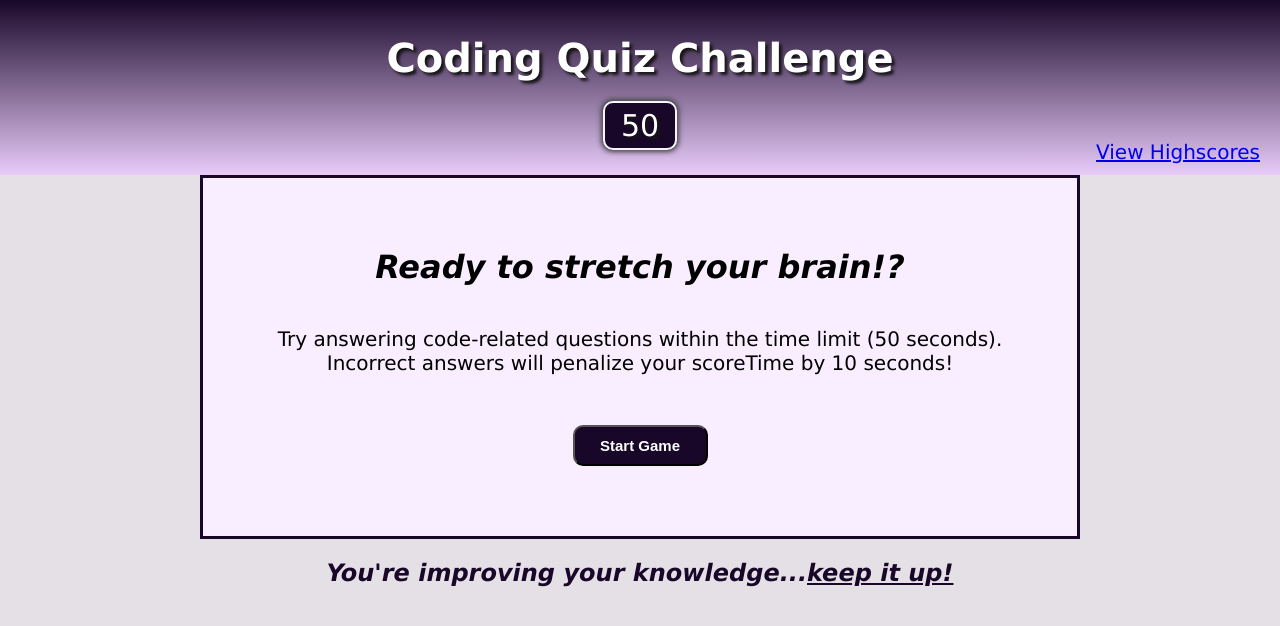
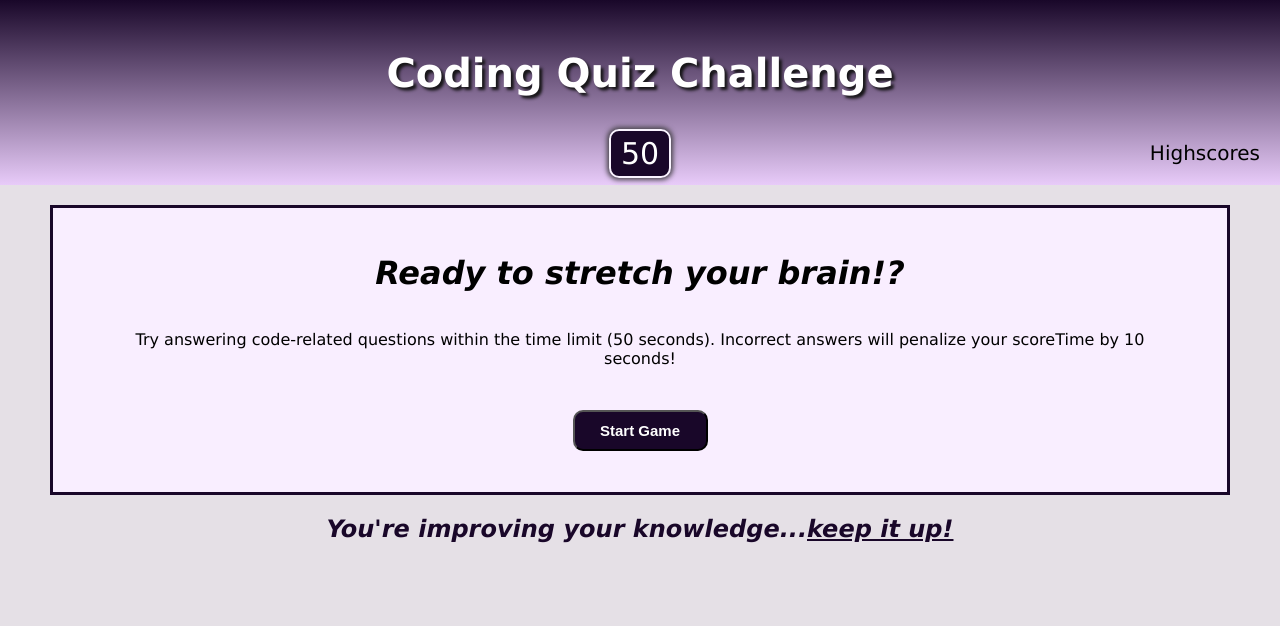
Before and after one commit to waynefenwick/04-CodingQuiz-Challenge, a plain HTML site: page index.html in a window 1280 px wide. Drawn offline with Linux system fonts and the light colour scheme.

Commit message:
Still working on Flexbox

```diff
--- a/Develop/style.css
+++ b/Develop/style.css
@@ -7,33 +7,20 @@ body {
 }
 
 header {
-     flex-wrap: wrap;
-     flex-direction: column;
      vertical-align: middle;
-     align-content: center;
-     min-width: 100%;
-     margin: 0;
-     padding: 0;
-     display: flex;
+     padding-top: 10px;
      background-image:linear-gradient(rgb(25, 7, 41), rgb(232, 203, 249));
-     color: white;
      border-bottom: 2px static rgb(25, 7, 41);
-
 }
 
 #heading {
-     color: crgb(253, 253, 253);
+     color: white;
+     text-shadow: 3px 3px 3px rgb(23, 22, 24);
+     font-size: 40px;
      text-align: center;
-     font-size: 40px;
-     height: 140px;
-     padding-top: 35px;
-     text-shadow: 3px 3px 3px rgb(23, 22, 24);
 }
 
-#timer {
-     display: flex;
-     justify-content: center;
-     align-items: center;
+.timer {
      font-size: 30px;
      color: rgb(255, 255, 255);
      padding: 5px 10px 5px 10px;
@@ -42,46 +29,52 @@ header {
      text-align: center;
      border: 2px solid rgb(250, 244, 255);
      box-shadow: 0px 0px 5px 2px rgb(71, 68, 74);
-     width: 50px;
+     vertical-align: bottom;
+}
+
+#timer {
+     margin-bottom: 30px;
+     text-align: center;
 }
 
 #viewHighScores {
      font-size: 20px;
-     position: absolute;
-     right: 20px;
-     top: 140px;
+     margin-top: -60px;
+     padding: 0 20px 20px 0;
+     text-align: right;
 }
 
 h1 {
      text-align: center;
-     margin-top: 70px;
+     margin-top: 50px 0 50px 0;
      width: 100%;
 }
 
 main {
-     display:flex;
-     flex-wrap: wrap;
-     flex-direction: column;
-     justify-content: center;
+     display: flex;
      align-items: center;
-     margin-left: 200px;
-     margin-right: 200px;
      background-color: rgb(249, 238, 255);
      border: 3px solid rgb(25, 7, 41);
      height: fit-content;
-     padding: 0 50px 50px 50px;
-     width: auto;
+     padding: 25px 25px 25px 25px;
+     width: fit-content;
+     margin: 0px 50px 0px 50px;
 }
 
-p {
-     display:flex;
-     justify-content: center;
-     text-align: center;
-     font-size: 20px;
-     padding: 0 20px 0 20px;
+#challenge {
+     display: flex;
+     flex-wrap: wrap;
+     flex-direction: column;
+     vertical-align: middle;
+     align-content: center;
+     margin: 0px 50px 0px 50px;
 }
 
-#startGm {
+#message {
+     text-align: center;
+}
+
+.startGm {
      display: flex;
      flex-wrap: wrap;
      justify-content: center;
@@ -98,17 +91,15 @@ p {
      margin-top: 10px;
 }
 
-#startGm:hover {
+.startGm:hover {
      background-color: rgb(255, 255, 255);
      color: rgb(25, 7, 41);
 }
 
-#challenge {
+#startGm {
      display: flex;
-     flex-wrap: wrap;
      flex-direction: column;
-     vertical-align: middle;
-     align-content: center;
+     align-items: center;
 }
 
 .questions {
@@ -205,13 +196,8 @@ p {
      cursor: pointer;
 }
 
-/*@media screen and (max-width: 800px) { --play around with this for the intro page
-     header {
-          flex-direction: column;
-     }
-}*/
-
 footer {
      text-align: center;
      color:rgb(25, 7, 41);
+     margin: 0px 25px 0px 25px;
 }
--- a/index.html
+++ b/index.html
@@ -10,23 +10,20 @@
 
 <body>
      <header>
-          <div id="heading"><b>Coding Quiz Challenge</b>
-               <div>
-                    <p><timer id="timer"></b>50</timer></b></timer></p>
-               </div>
-          </div>
-          <nav><a id="viewHighScores" href="#" onclick="viewHighScores()">View Highscores</a></nav>
+          <p id="heading"><b>Coding Quiz Challenge</b></p>
+          <p id="timer"><timer class="timer"></b>50</timer></b></timer></p>
+          <p id="viewHighScores">Highscores</p>
      </header>
 
      <main>
           <div id="challenge">
                <h1><i>Ready to stretch your brain!?</i></h1>
-               <p>Try answering code-related questions
+               <p id="message">Try answering code-related questions
                     within the time limit (50 seconds).
                     Incorrect answers will penalize your
                     scoreTime by 10 seconds!</p>
                <div>
-                    <p><button id="startGm"><b>Start Game</b></button></p>
+                    <p id="startGm"><button class="startGm"><b>Start Game</b></button></p>
                </div>
           </div>
 
```
